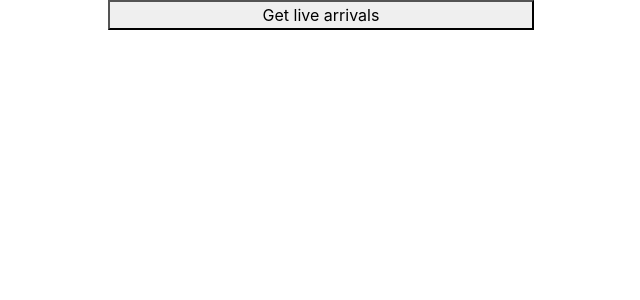
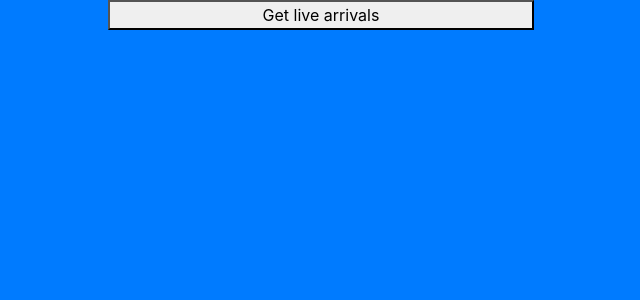
Before and after one commit to Driftydirt/Bus-Timetabling, an Angular app: page / in a window 1280 px wide. Shown: the top 300 px of the page, without its empty margins (319-959 px from the left). Built offline with nearby package versions, Linux system fonts and the light colour scheme.

Commit message:
Adding CSS

```diff
--- a/src/app/app.component.css
+++ b/src/app/app.component.css
@@ -0,0 +1,12 @@
+.btn-primary {
+  margin-top: 1vh;
+  margin-bottom: 1vh;
+}
+
+.main {
+  background-color: white;
+}
+
+body {
+  background-color: #007bff;
+}
--- a/src/styles.css
+++ b/src/styles.css
@@ -1 +1,4 @@
 /* You can add global styles to this file, and also import other style files */
+html {
+  background-color: #007bff;
+}
```
